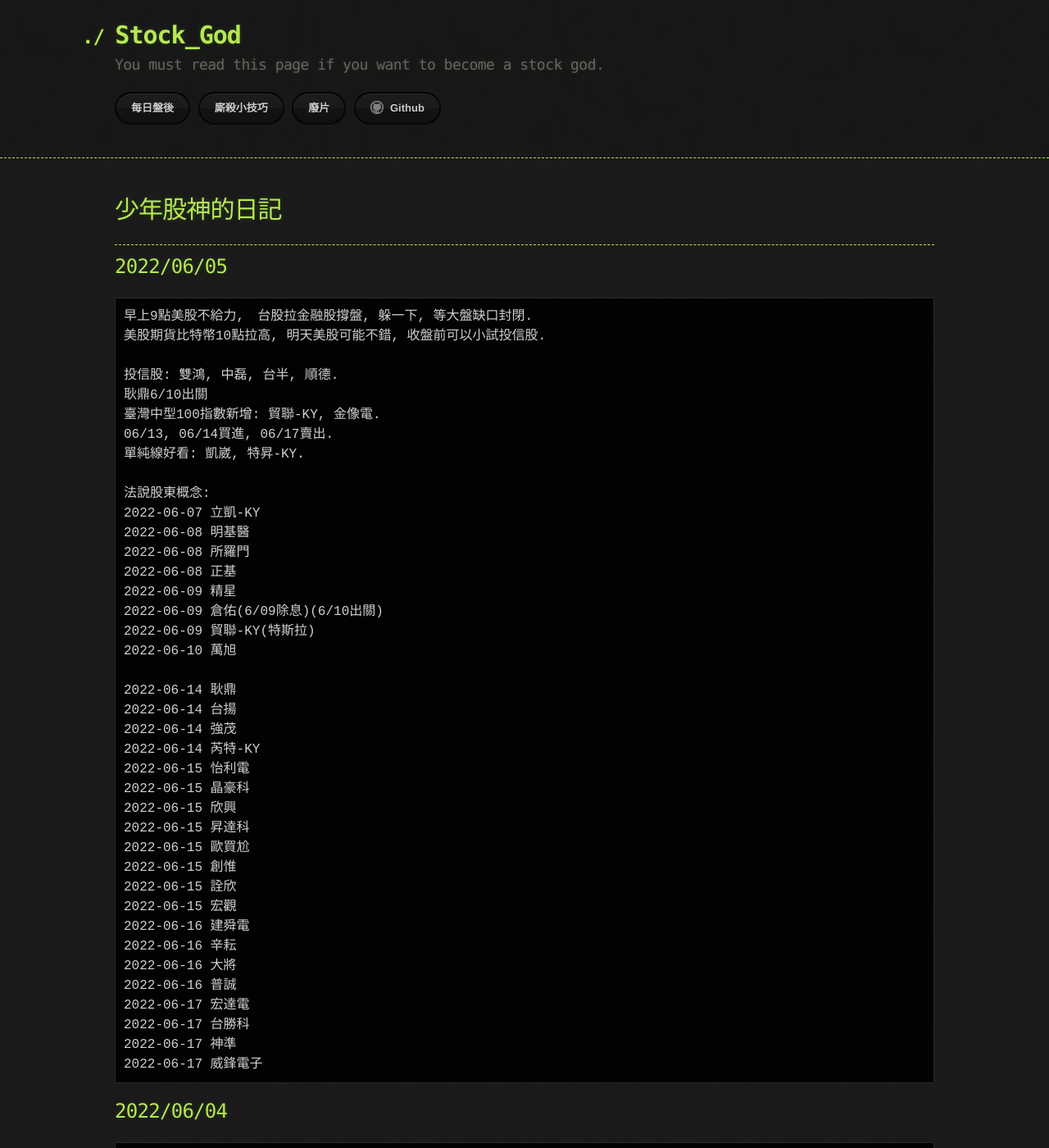
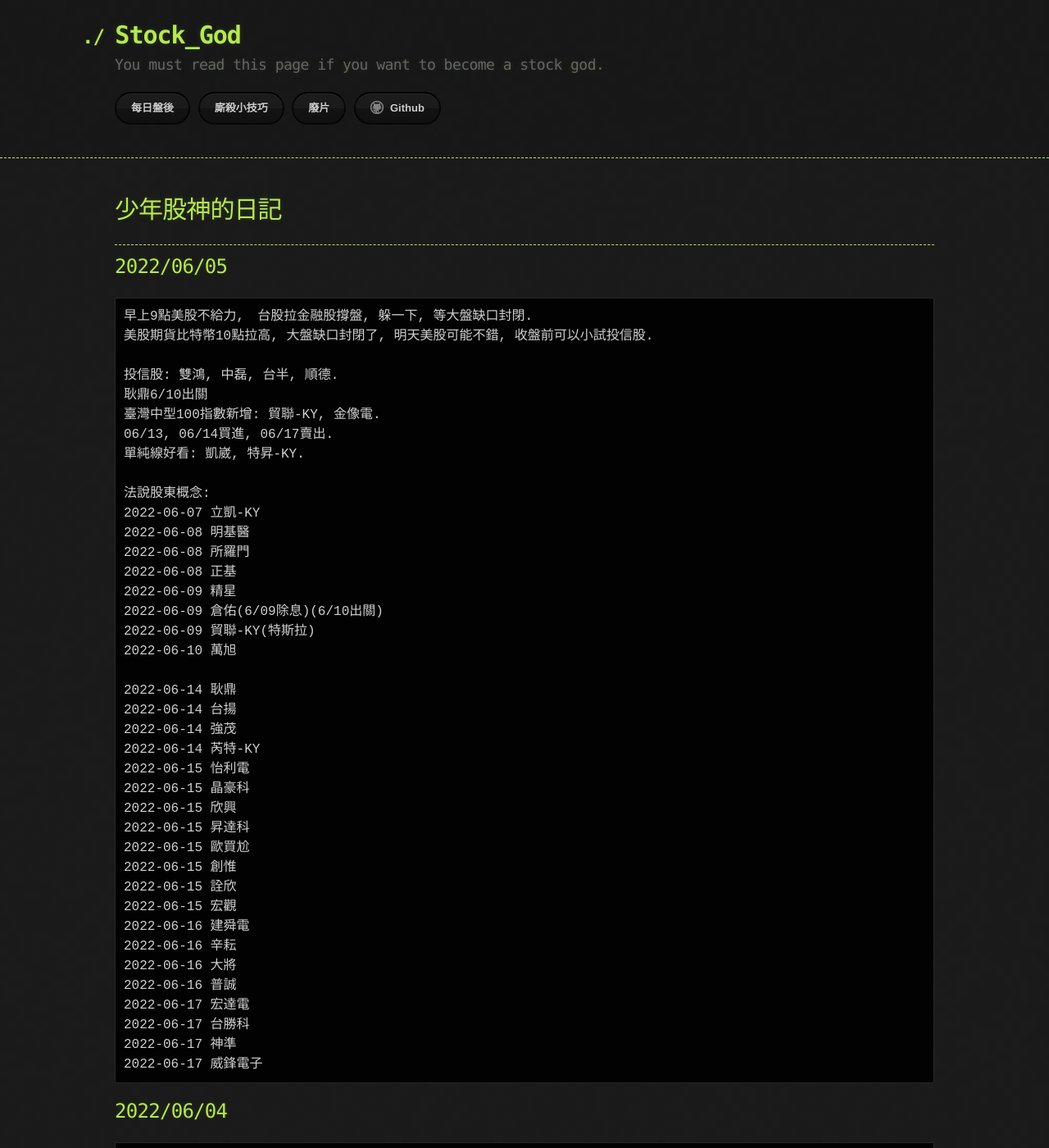
Before and after one commit to lepg5487/Stock_God, a Jekyll site: the page built from index.md, in a window 1280 px wide and 1400 px high. Shown: the whole window at 82% size. Built offline with Jekyll 4.4.1, drawn with Linux system fonts in a browser that asks for light colours; our own code applies the rules of GitHub Pages for plain Markdown files.

Commit message:
Update index.md

````diff
--- a/index.md
+++ b/index.md
@@ -9,7 +9,7 @@ layout: testlayouts
 ## 2022/06/05
 ```
 早上9點美股不給力,　台股拉金融股撐盤, 躲一下, 等大盤缺口封閉.
-美股期貨比特幣10點拉高, 明天美股可能不錯, 收盤前可以小試投信股.
+美股期貨比特幣10點拉高, 大盤缺口封閉了, 明天美股可能不錯, 收盤前可以小試投信股.
 
 投信股: 雙鴻, 中磊, 台半, 順德.
 耿鼎6/10出關
````
